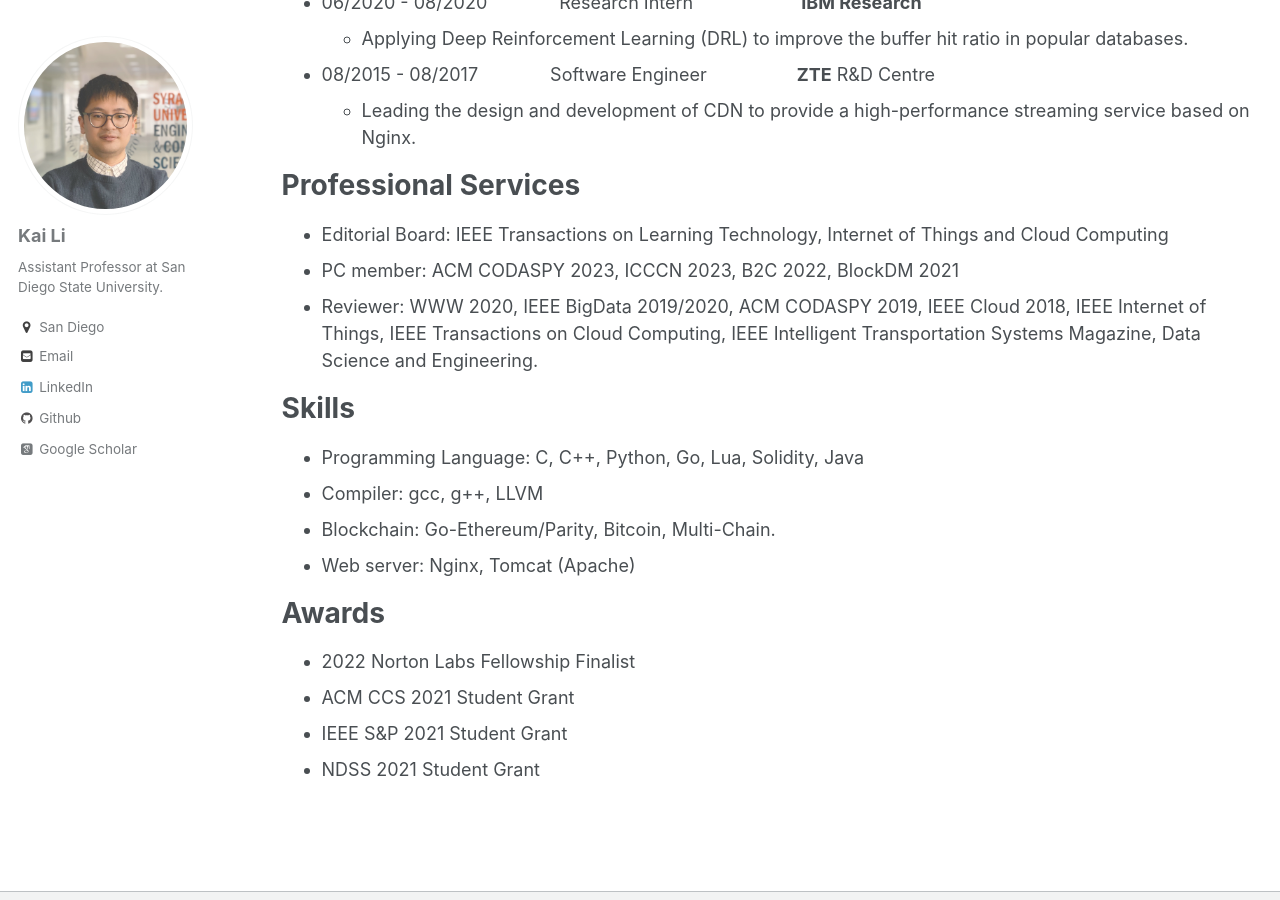
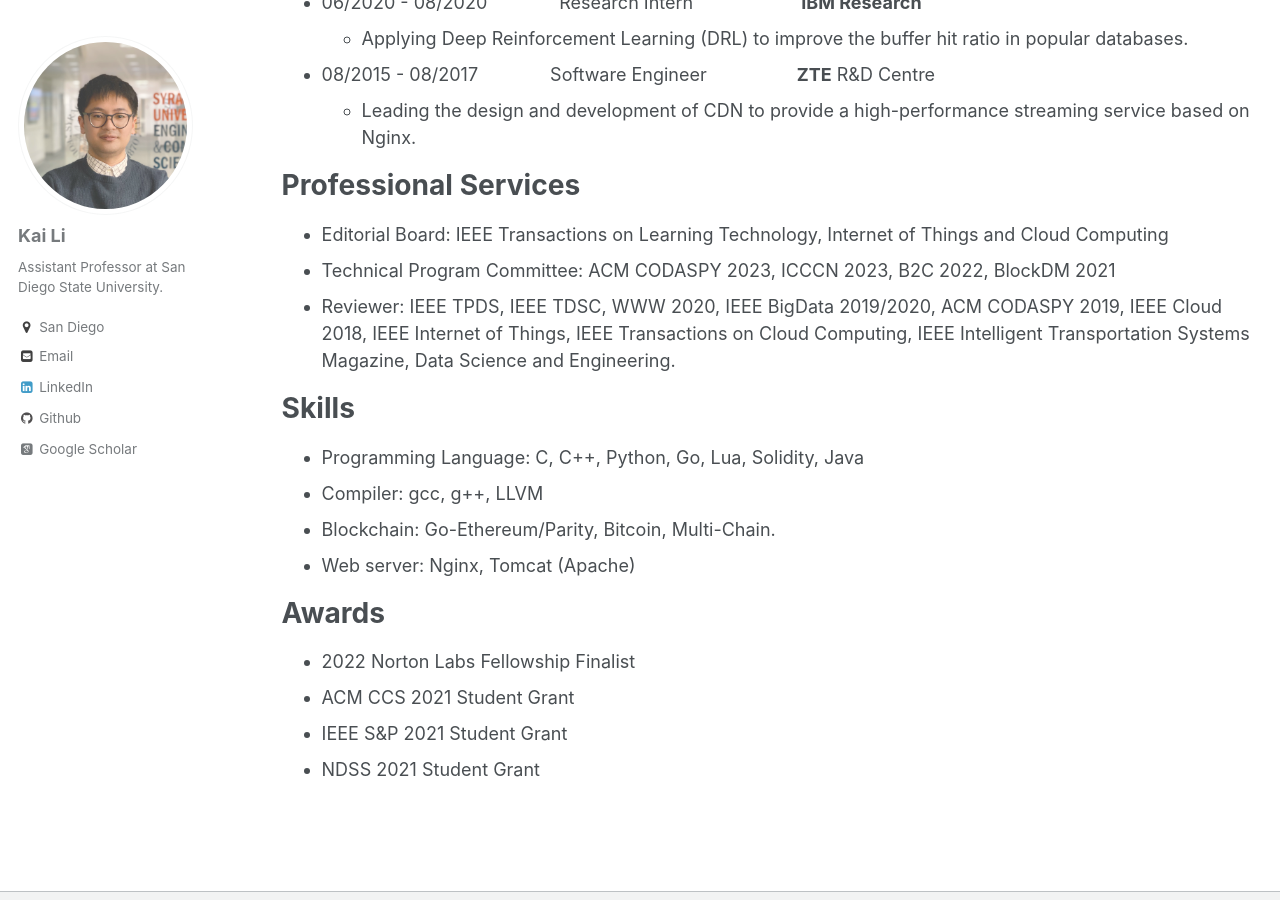
Before and after one commit to likai1993/likai1993.github.io, a Jekyll site: the page built from _pages/cv.md, in a window 1280 px wide and 900 px high, scrolled down 989 px. Built offline with Jekyll 4.4.1, drawn with Linux system fonts in a browser that asks for light colours; some web fonts are replaced.

Commit message:
Update cv.md

```diff
--- a/_pages/cv.md
+++ b/_pages/cv.md
@@ -39,8 +39,8 @@ Work Experience
 Professional Services
 ======
 * Editorial Board: IEEE Transactions on Learning Technology, Internet of Things and Cloud Computing
-* PC member: ACM CODASPY 2023, ICCCN 2023, B2C 2022, BlockDM 2021
-* Reviewer: WWW 2020, IEEE BigData 2019/2020, ACM CODASPY 2019, IEEE Cloud 2018, IEEE Internet of Things, IEEE Transactions on Cloud Computing, IEEE Intelligent Transportation Systems Magazine, Data Science and Engineering.
+* Technical Program Committee: ACM CODASPY 2023, ICCCN 2023, B2C 2022, BlockDM 2021
+* Reviewer: IEEE TPDS, IEEE TDSC, WWW 2020, IEEE BigData 2019/2020, ACM CODASPY 2019, IEEE Cloud 2018, IEEE Internet of Things, IEEE Transactions on Cloud Computing, IEEE Intelligent Transportation Systems Magazine, Data Science and Engineering.
 
 Skills
 ======
```
